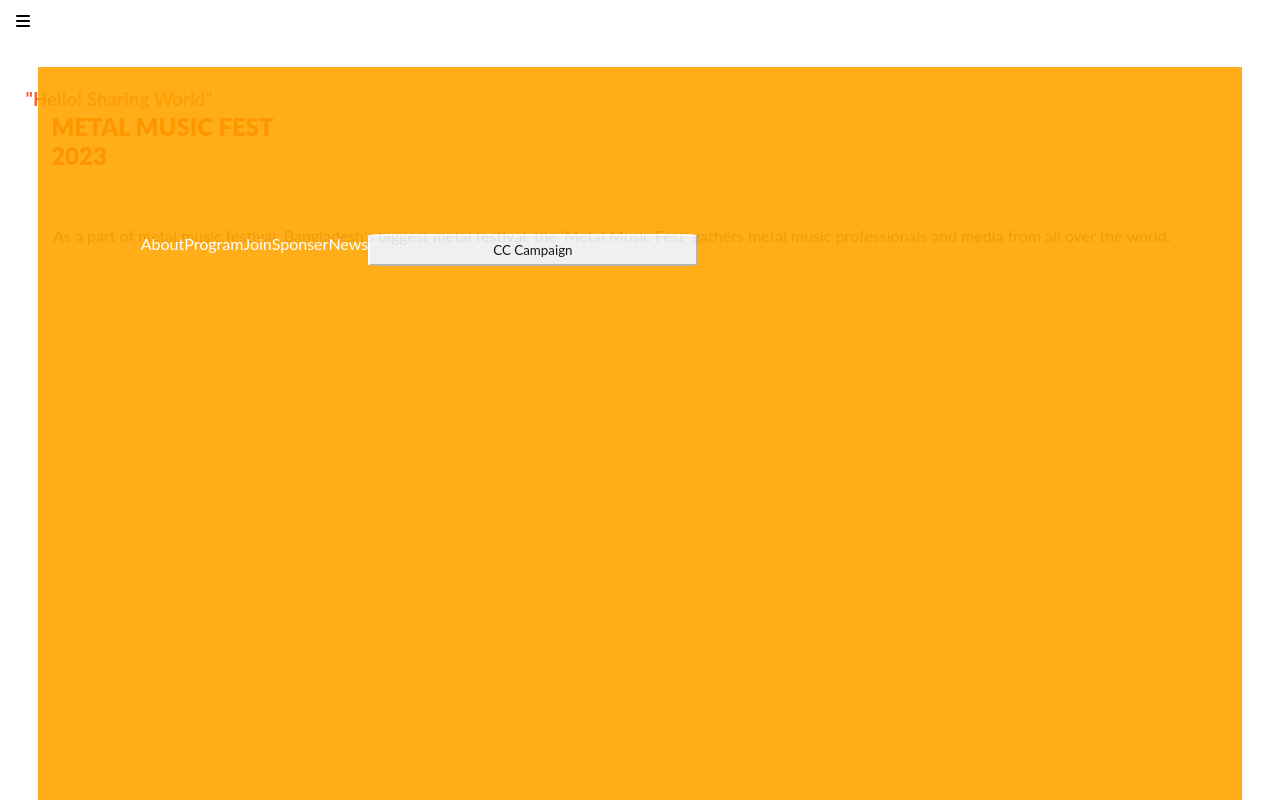
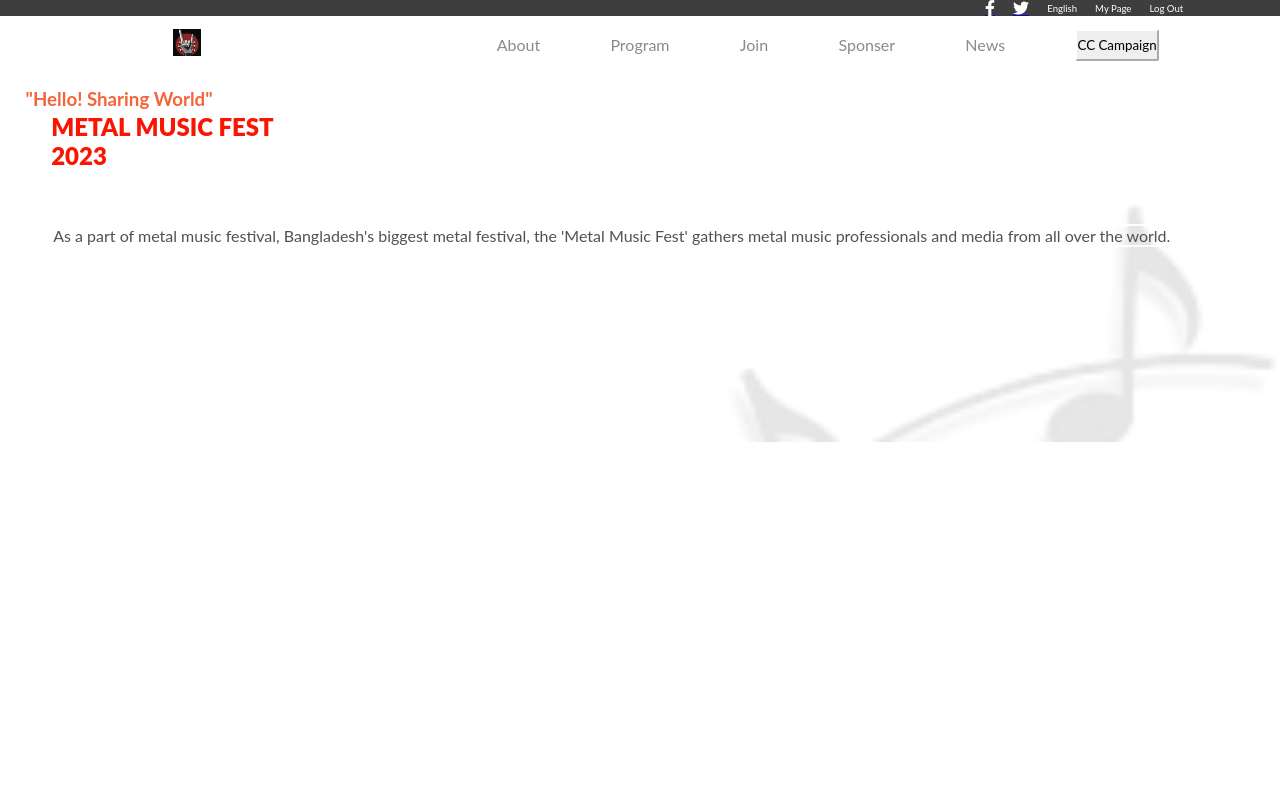
Before and after one commit to HossainAraf/Classical-Music-Festival, a website: page index.html in a window 1280 px wide. Shown: the top 800 px of the page. Drawn offline with Linux system fonts and the light colour scheme.

Commit message:
Update header for desktop

```diff
--- a/app.js
+++ b/app.js
@@ -1,10 +1,21 @@
 // Humbarger Menu
+const nav = document.querySelector('nav');
 const menu = document.querySelector('#menu');
 const humbargerIcon = document.querySelector('.fa-solid');
+const cancelIcon = document.querySelector('.fa-xmark');
 
-function show () {
+function show() {
   menu.style.display = 'flex';
   menu.style.flexDirection = 'column';
   humbargerIcon.style.display = 'none';
+  cancelIcon.style.display = 'flex';
 }
+
+function hide() {
+  menu.style.display = 'none';
+  cancelIcon.style.display = 'none';
+  humbargerIcon.style.display = 'flex';
+}
+
 humbargerIcon.addEventListener('click', show);
+cancelIcon.addEventListener('click', hide);
--- a/index.html
+++ b/index.html
@@ -9,10 +9,20 @@
 </head>
 <body>
   <header class="flex-col">
-    <!-- humbarger icon -->
+    <div id="header-top">
+      <a href="#"><i class="fa-brands fa-facebook-f"></i></a>
+      <a href="#"><i class="fa-brands fa-twitter"></i></a>
+      <p>English</p>
+      <p>My Page</p>
+      <p>Log Out</p>
+    </div>
+    <!-- icons -->
     <i class="fa-sharp fa-solid fa-bars"></i>
-    <!-- navbar -->
+    <i class="fa-solid fa-xmark" style="color: #2a2d10;"></i>    <!-- navbar -->
     <nav class="flex-row">
+      <div id="logo">
+      <img src="img/logo.jpg" alt="logo">
+      </div>
         <ul id="menu" class="flex-row">
           <li>About</li>
           <li>Program</li>
@@ -21,6 +31,7 @@
           <li>News</li>
           <button>CC Campaign</button>
         </ul>
+
     </nav>
   </header>
   <section id="intro" class="flex-col">
--- a/style.css
+++ b/style.css
@@ -20,21 +20,30 @@
 
 /* header {
 } */
+#header-top {
+  display: none;
+}
 
-.fa-solid {
+.fa-bars {
+  display: flex;
   padding-left: 1rem;
   padding-top: 0.8rem;
 }
 
-.logo {
-  width: 100px;
-  height: 100px;
-  background: url("img/logo.jpg") no-repeat;
-  background-size: cover;
+.fa-xmark {
+  display: none;
+  position: absolute;
+  left: 5%;
+  top: 3%;
+  z-index: 9999;
 }
 
 nav {
-  align-items: flex-start;
+  display: none;
+}
+
+#logo {
+  display: none;
 }
 
 #menu {
@@ -42,19 +51,20 @@ nav {
   list-style-type: none;
   margin: 3% 3%;
   padding: 13% 8%;
-  width: 100%;
-  height: 100%;
+  /* width: 100%;
+  height: 100%; */
   background-color: #ffa500;
   z-index: 111;
   color: #fff;
   opacity: 0.9;
+  width: -webkit-fill-available;
 }
 
 #menu li {
   margin-bottom: 15%;
 }
 
-#menu button {
+nav button {
   margin-bottom: 100rem;
   width: 33%;
   height: 2rem;
@@ -101,7 +111,68 @@ nav {
 }
 
 @media only screen and (min-width: 768px) {
+  #header-top {
+    display: flex;
+    justify-content: flex-end;
+    align-items: center;
+    background-color: #3e3e3e;
+    padding-right: 6.15%;
+  }
+
+  #header-top a {
+    padding-right: 1.5%;
+  }
+
+  #header-top a i {
+    display: flex;
+    justify-content: flex-end;
+    padding-right: 1.5%;
+    color: #fff;
+  }
+
+  #header-top p {
+    color: #fff;
+    font-size: 0.6rem;
+    padding-right: 1.5%;
+  }
+
+  nav {
+    display: flex;
+    padding-left: 5%;
+    padding-top: 1%;
+    max-height: 2rem;
+  }
+
+  #logo {
+    display: flex;
+    height: 1.7rem;
+    flex-basis: 20%;
+    padding-left: 9%;
+  }
+
+  .fa-bars {
+    display: none;
+  }
+
   #menu {
     display: flex;
+    justify-content: space-evenly;
+    align-items: center;
+    flex-basis: 66%;
+    margin: 0;
+    padding: 0.8%;
+    background-color: #fff;
+    opacity: 1;
+    color: #8a8a8a;
+    z-index: 0;
+  }
+
+  #menu li {
+    margin-bottom: 0.1%;
+  }
+
+  nav button {
+    width: auto;
+    margin-bottom: 0.01rem;
   }
 }
```
